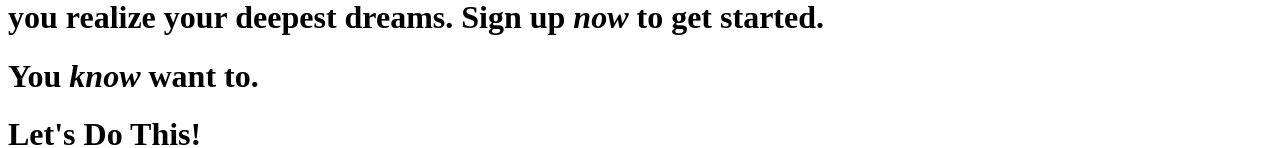
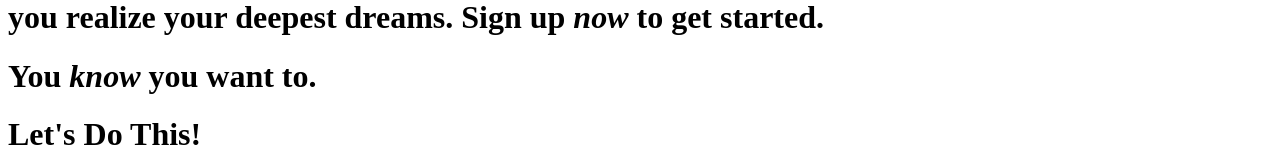
Before and after one commit to Noelle122/form, a plain HTML site: page index.html in a window 1280 px wide. Shown: the part 389-537 px from the top of the page. Drawn offline with Linux system fonts and the light colour scheme.

Commit message:
Typo fixed

```diff
--- a/index.html
+++ b/index.html
@@ -21,7 +21,7 @@
             </h1>
         </div>
         <div class="paragraph-subtext">
-            <h1>You <i>know</i> want to.</h1>
+            <h1>You <i>know</i> you want to.</h1>
         </div>
         <div class="form-box">
             <h1>Let's Do This!</h1>
```
